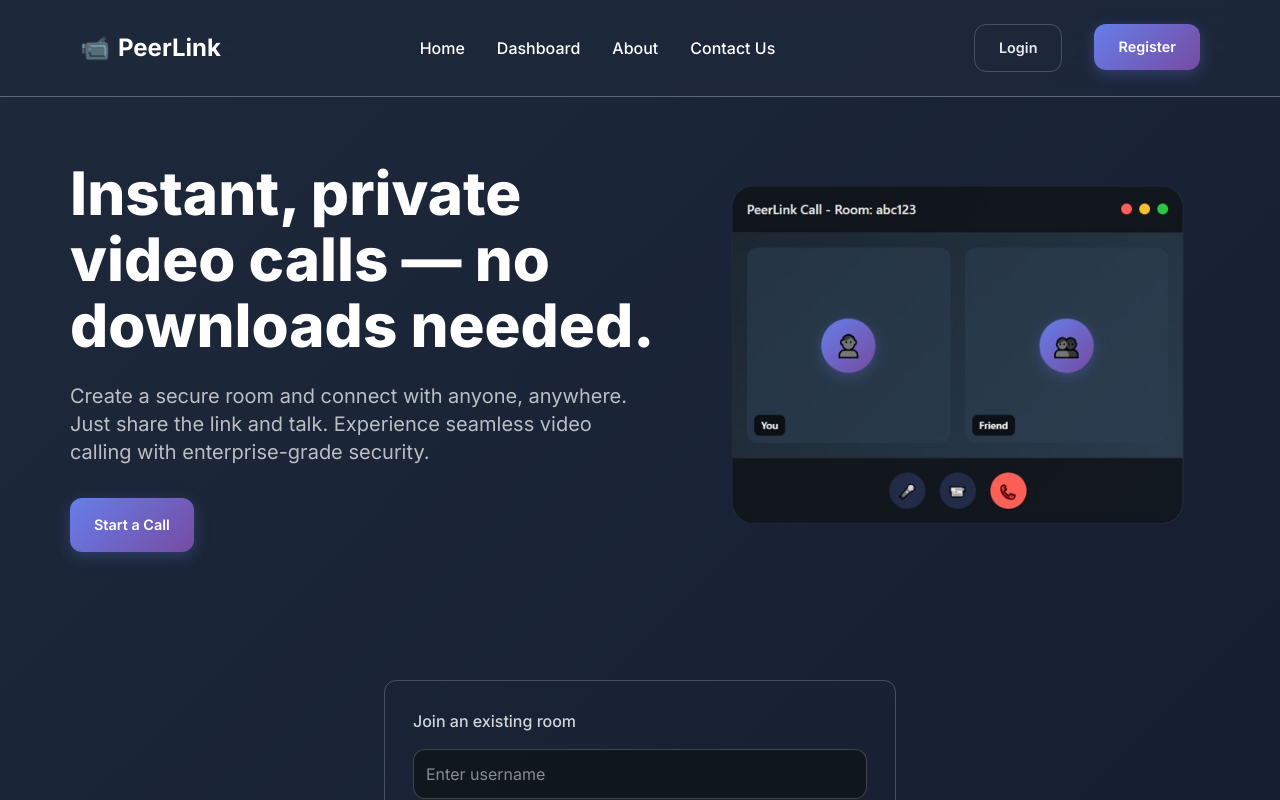
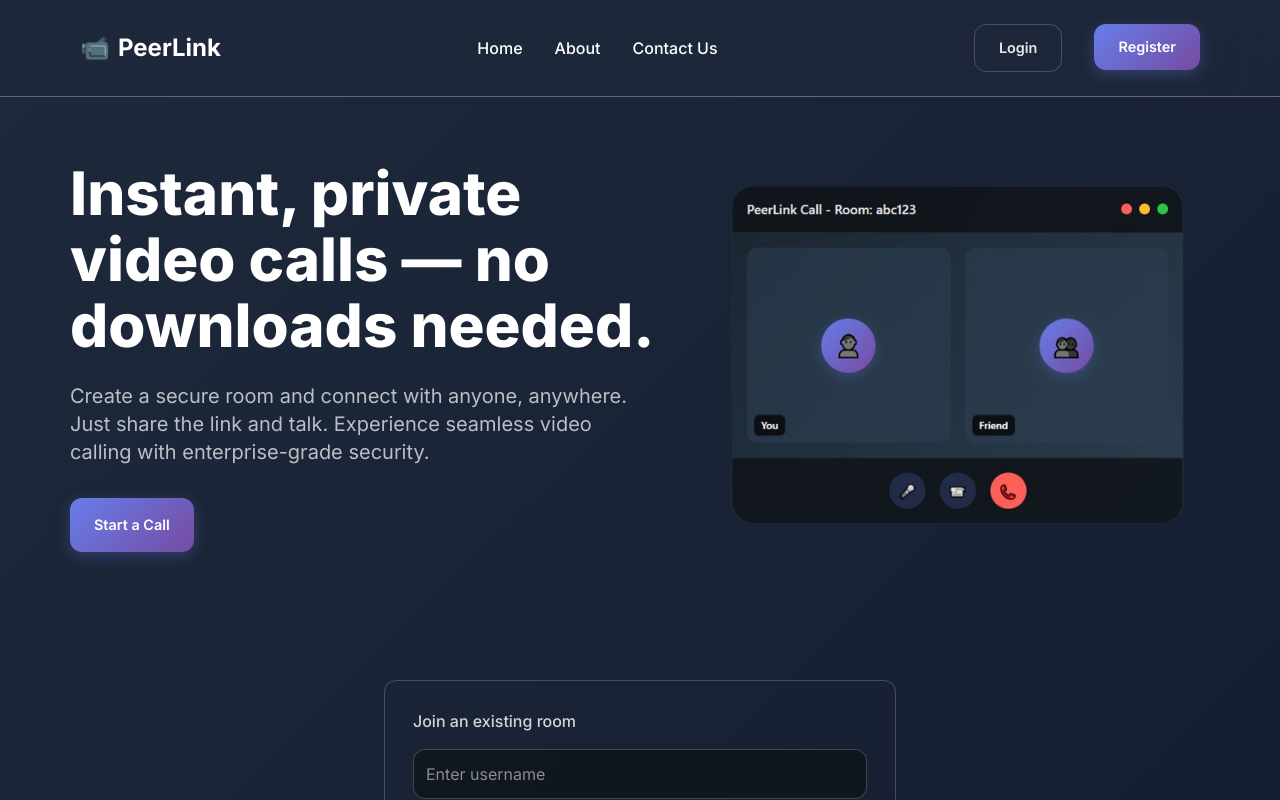
Before and after one commit to awais-ahmad01/Peerlink, a React (Vite) app in the folder client/: page / in a window 1280 px wide. Shown: the top 800 px of the page. Built offline with nearby package versions, Linux system fonts and the light colour scheme.

Commit message:
fixed some issue

```diff
--- a/client/src/components/header.jsx
+++ b/client/src/components/header.jsx
@@ -87,7 +87,7 @@ const Header = () => {
                   Home
                 </Link>
               </li>
-              {user && (
+              {isAuthenticated && (
                 <li>
                 <Link
                     to='/dashboard'
```
